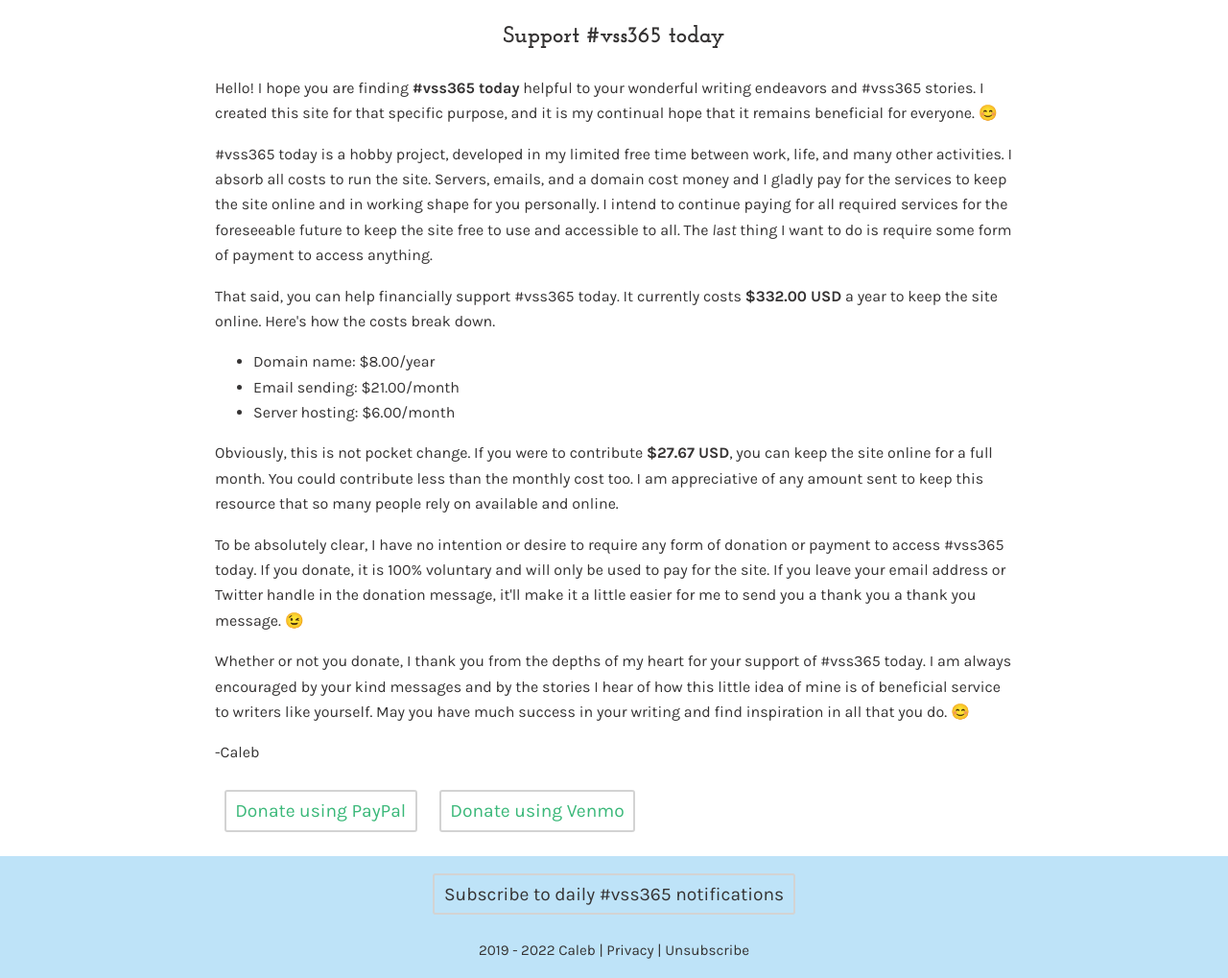
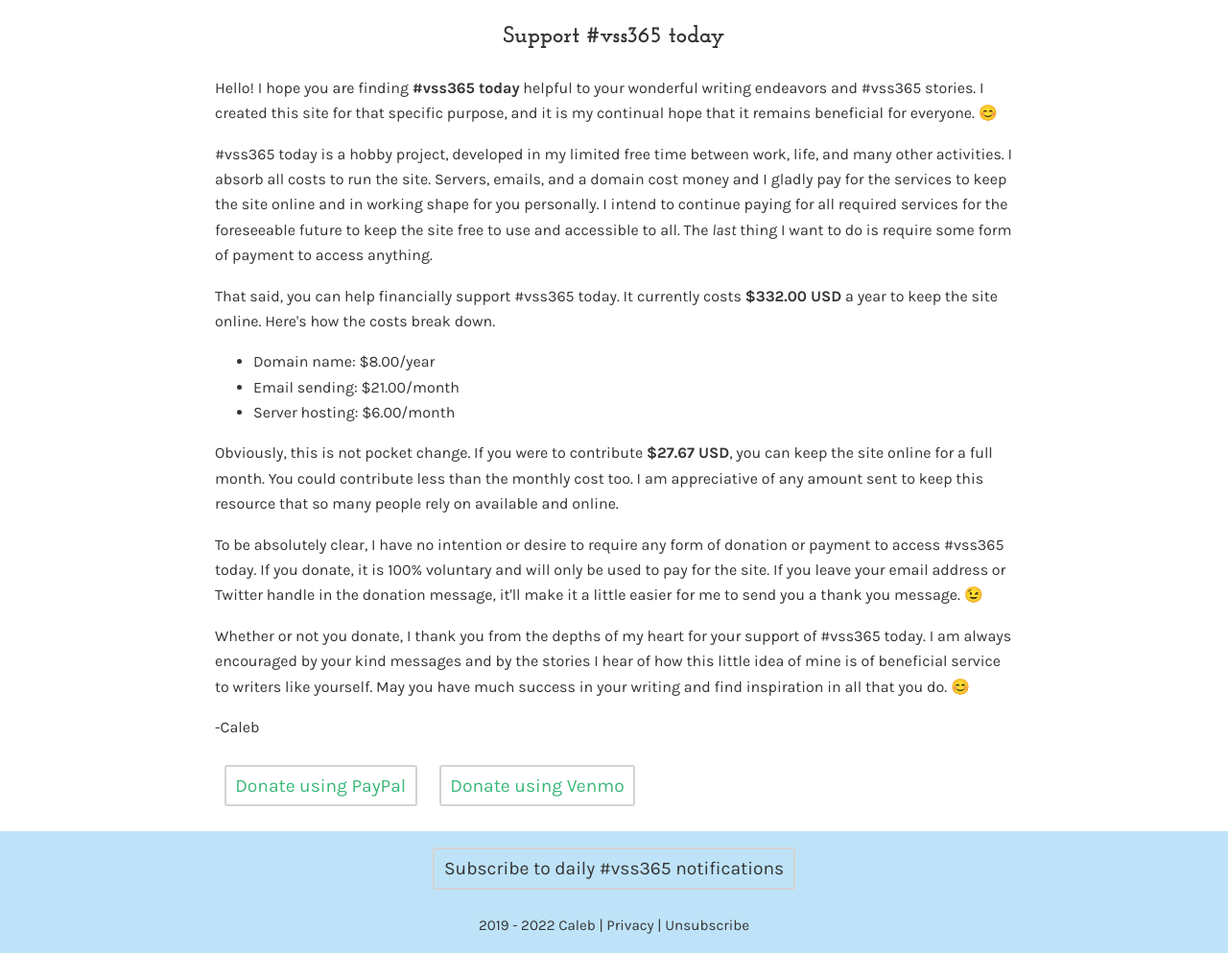
Before and after one commit to vss365today/web, a Flask app: page /donate in a window 1280 px wide. Shown: the part 80-1099 px from the top of the page at 96% size. After the commit the page ends 1073 px from the top, so only its background shows below. Run offline with Flask 2, Linux system fonts and the light colour scheme; parts of the project's set-up code (start-up, migrations or seed data) failed here and were passed over.

Commit message:
Remove double wording

```diff
--- a/src/templates/root/donate.html
+++ b/src/templates/root/donate.html
@@ -41,7 +41,7 @@
   <p>To be absolutely clear, I have no intention or desire to require any form of donation or payment
     to access #vss365 today. If you donate, it is 100% voluntary and will only be used to pay for the site.
     If you leave your email address or Twitter handle in the donation message,
-    it'll make it a little easier for me to send you a thank you a thank you message. 😉</p>
+    it'll make it a little easier for me to send you a thank you message. 😉</p>
 
   <p>Whether or not you donate, I thank you from the depths of my heart for your support of
     #vss365 today. I am always encouraged by your kind messages and by the stories I hear of
```
